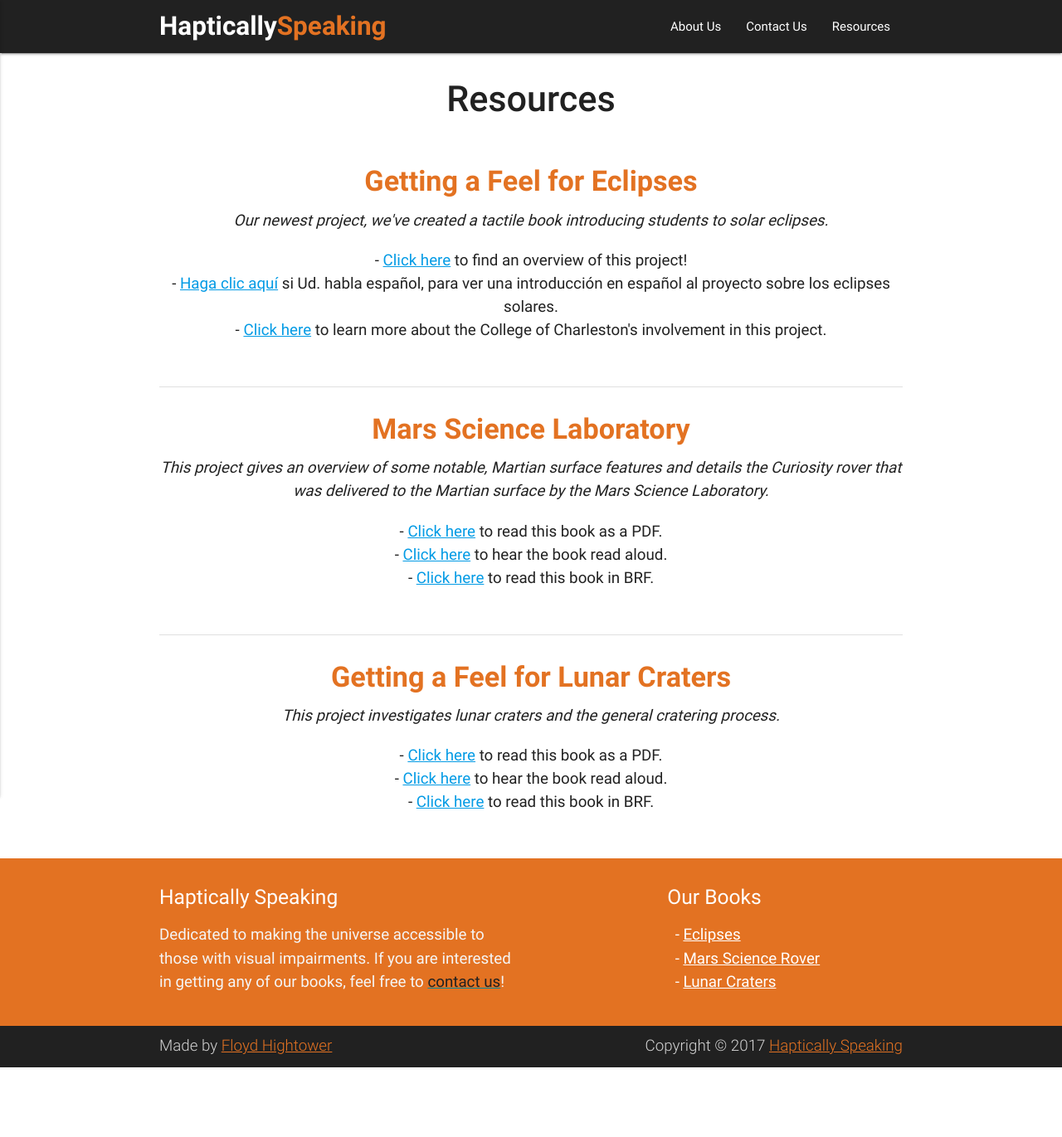
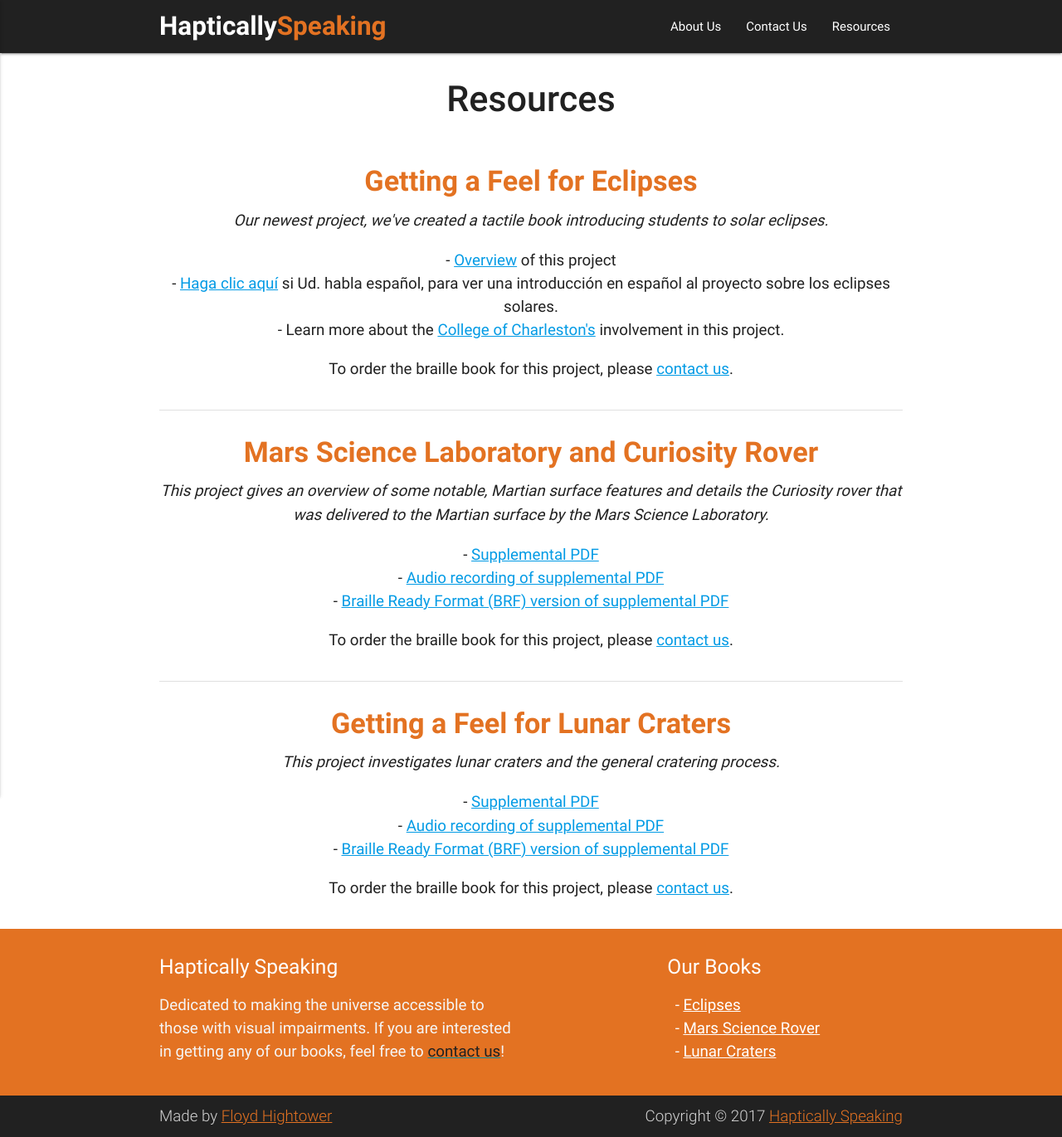
Before and after one commit to hapticallyspeaking/hapticallyspeaking.github.io, a Jekyll site: the page built from resources.md, in a window 1280 px wide. Shown: the whole page at 83% size. Built offline with Jekyll 4.4.1, drawn with Linux system fonts in a browser that asks for light colours; before the commit the page ends 1287 px from its top, so only the background shows below that.

Commit message:
Making the links on the resource page more descriptive

```diff
--- a/_layouts/home.html
+++ b/_layouts/home.html
@@ -11,7 +11,7 @@
       </div>
 
       <div class="row center">
-        <a href="http://hapticallyspeaking.com/resources/" id="resources-button" class="btn-large" style="background-color: #E37222">View Resources</a>
+        <a href="/resources" id="resources-button" class="btn-large" style="background-color: #E37222">View Resources</a>
       </div>
       <br><br>
 
--- a/resources.md
+++ b/resources.md
@@ -18,31 +18,37 @@
         <!-- <div class="col m8 l8 xl8"> -->
         <div>
             <ul>
-                <li>- <a href="http://sservi.nasa.gov/books/eclipses.html">Click here</a> to find an overview of this project!</li>
+                <li>- <a href="http://sservi.nasa.gov/books/eclipses.html">Overview</a> of this project</li>
                 <li>- <a href="http://sservi.nasa.gov/books/eclipses_spanish.html">Haga clic aquí</a> si Ud. habla español, para ver una introducción en español al proyecto sobre los eclipses solares.</li>
-                <li>- <a href="http://lhsm.cofc.edu/sservi/">Click here</a> to learn more about the College of Charleston's involvement in this project.</li>
+                <li>- Learn more about the <a href="http://lhsm.cofc.edu/sservi/">College of Charleston's</a> involvement in this project.</li>
             </ul>
+        </div>
+        <div>
+            To order the braille book for this project, please <a href="mailto:hapticallyspeaking@gmail.com">contact us</a>.
         </div>
     </div>
 </div>
 <div class="divider"></div>
 <div class="section">
     <div id="mars-science-laboratory" class="row center">
-        <h4 style="color: #E37222"><b>Mars Science Laboratory</b></h4>
+        <h4 style="color: #E37222"><b>Mars Science Laboratory and Curiosity Rover</b></h4>
         <i>This project gives an overview of some notable, Martian surface features and details the Curiosity rover that was delivered to the Martian surface by the Mars Science Laboratory.</i>
     </div>
     <div class="row center">
         <!-- <div class="col m8 l8 xl8"> -->
         <div>
             <ul>
-                <li>- <a href="/media/mars-resources/Mars Science Laboratory and Curiosity Rover.pdf" target="_blank" alt="This is a link to download a PDF copy of the text associated with the tactile resource.">Click here</a> to read this book as a PDF.</li>
-                <li>- <a href="/media/mars-resources/MSL and Curiosity.mp3" target="_blank" alt="This is a link to an MP3 recording of the text professionally read aloud.">Click here</a> to hear the book read aloud.</li>
-                <li>- <a href="/media/mars-resources/mars-science-laboratory-and-curiosity-rover.brf" target="_blank" alt="This is a link to download the Braille Ready Format(BRF) files for this project.">Click here</a> to read this book in BRF.</li>
+                <li>- <a href="/media/mars-resources/Mars Science Laboratory and Curiosity Rover.pdf" target="_blank" alt="This is a link to download a PDF copy of the text associated with the 'Mars Science Laboratory and Curiosity Rover' tactile resource.">Supplemental PDF</a></li>
+                <li>- <a href="/media/mars-resources/MSL and Curiosity.mp3" target="_blank" alt="This is a link to an MP3 recording of the 'Mars Science Laboratory and Curiosity Rover' text professionally read aloud.">Audio recording of supplemental PDF</a></li>
+                <li>- <a href="/media/mars-resources/mars-science-laboratory-and-curiosity-rover.brf" target="_blank" alt="This is a link to download the Braille Ready Format(BRF) files for the 'Mars Science Laboratory and Curiosity Rover' project.">Braille Ready Format (BRF) version of supplemental PDF</a></li>
             </ul>
         </div>
         <!-- <div class="col m4 l4 xl4 valign-wrapper hide-on-small-only">
             <img class="materialboxed" width="100%" src="/media/drhurd-and-students.jpg">
         </div> -->
+        <div>
+            To order the braille book for this project, please <a href="mailto:hapticallyspeaking@gmail.com">contact us</a>.
+        </div>
     </div>
 </div>
 <div class="divider"></div>
@@ -58,11 +64,13 @@
         <!-- <div class="col m8 l8 xl8"> -->
         <div>
             <ul>
-                <li>- <a href="/media/crater-resources/Getting a Feel for Lunar Craters.pdf" target="_blank" alt="This is a link to download a PDF copy of the text associated with the tactile resource.">Click here</a> to read this book as a PDF.</li>
-                <li>- <a href="/media/crater-resources/LunarCraters Audio.mp3" target="_blank" alt="This is a link to an MP3 recording of the text professionally read aloud.">Click here</a> to hear the book read aloud.</li>
-                <li>- <a href="/media/crater-resources/lunar-craters.brf" target="_blank" alt="This is a link to download the Braille Ready Format(BRF) files for this project.">Click here</a> to read this book in BRF.</li>
-
+                <li>- <a href="/media/crater-resources/Getting a Feel for Lunar Craters.pdf" target="_blank" alt="This is a link to download a PDF copy of the text associated with the 'Getting a Feel for Lunar Craters' tactile resource.">Supplemental PDF</a></li>
+                <li>- <a href="/media/crater-resources/LunarCraters Audio.mp3" target="_blank" alt="This is a link to an MP3 recording of the 'Getting a Feel for Lunar Craters' text professionally read aloud.">Audio recording of supplemental PDF</a></li>
+                <li>- <a href="/media/crater-resources/lunar-craters.brf" target="_blank" alt="This is a link to download the Braille Ready Format(BRF) files for the 'Getting a Feel for Lunar Craters' project.">Braille Ready Format (BRF) version of supplemental PDF</a></li>
             </ul>
+        </div>
+        <div>
+            To order the braille book for this project, please <a href="mailto:hapticallyspeaking@gmail.com">contact us</a>.
         </div>
     </div>
 </div>
```
